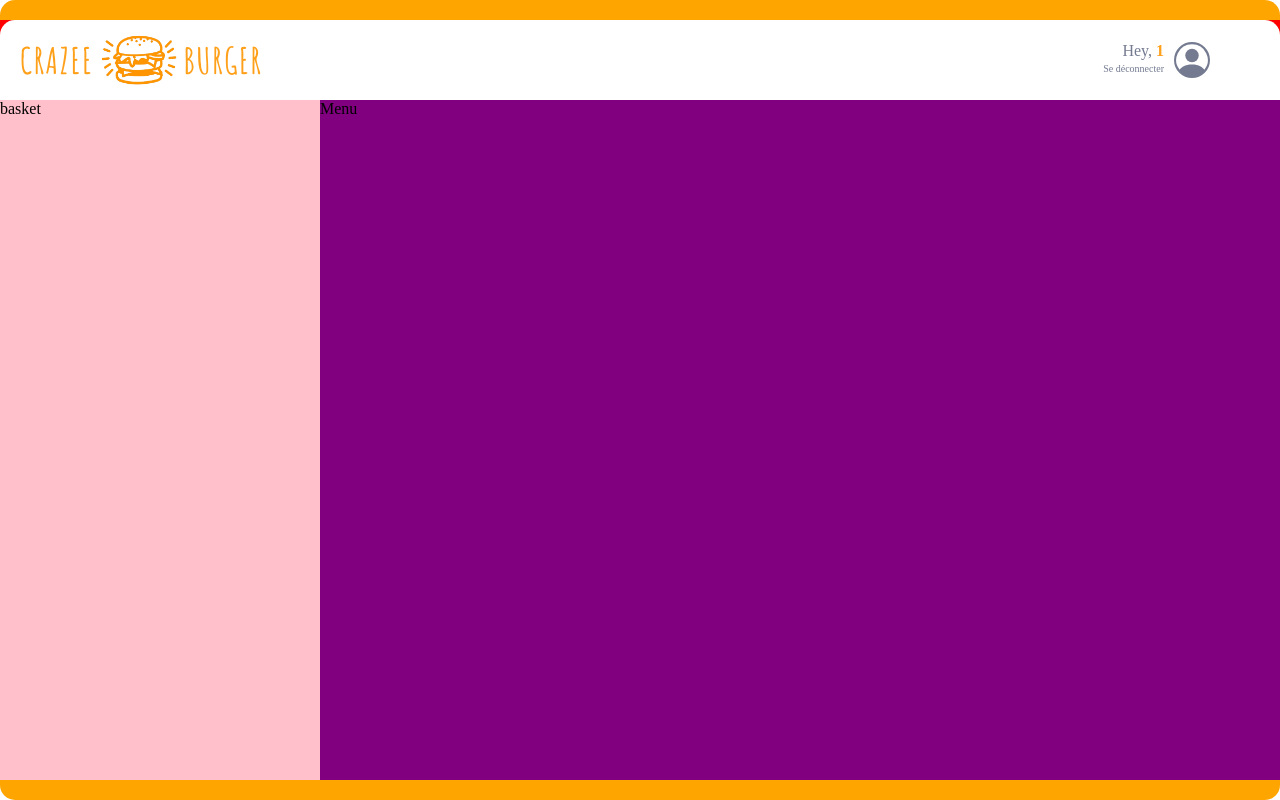
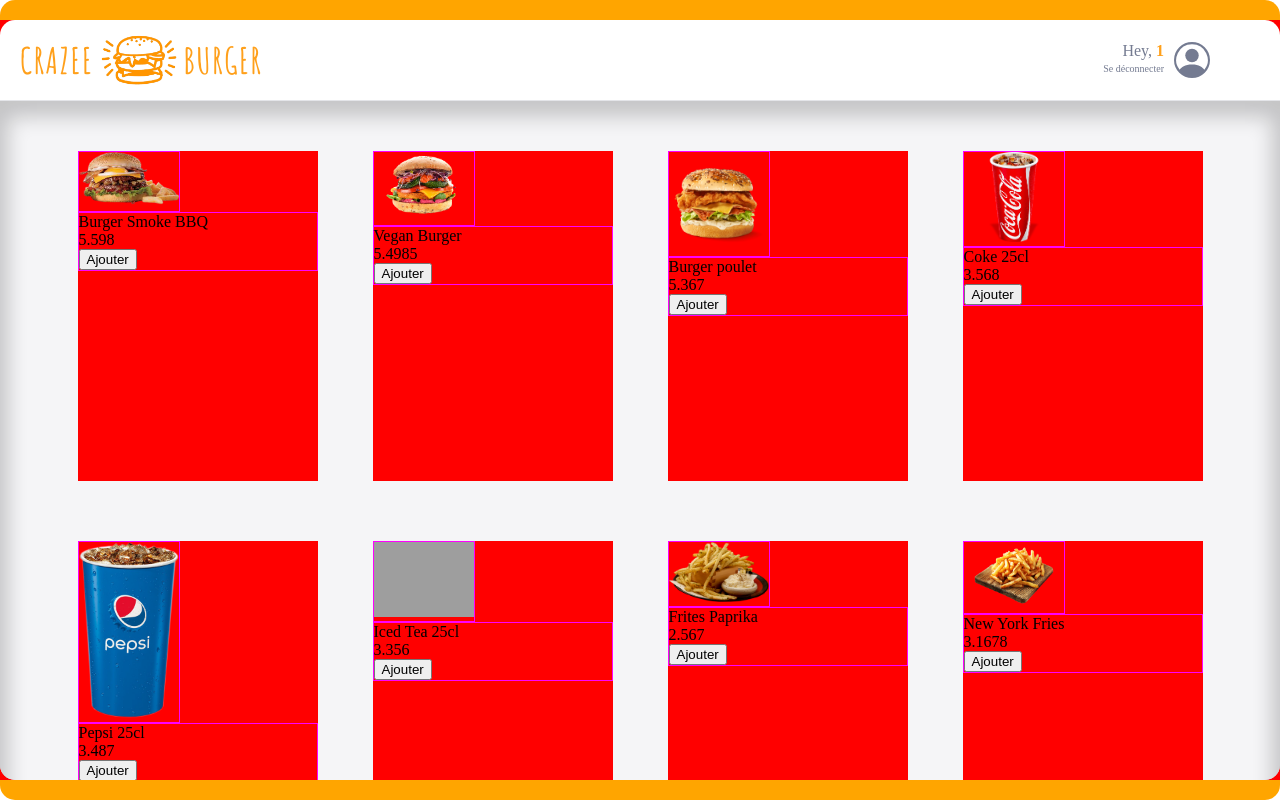
Before and after one commit to MebouoVanne/crazee-burger, a React (Create React App) app: page /orderpage/1 in a window 1280 px wide. Built offline with nearby package versions, Linux system fonts and the light colour scheme; grey boxes are pictures that could not be loaded.

Commit message:
F05: >PRODUCTS

```diff
--- a/src/components/order/Main/Main.js
+++ b/src/components/order/Main/Main.js
@@ -6,7 +6,7 @@
 export default function Main() {
   return (
     <MainStyled>
-       <div className='basket'>basket</div>
+       {/* <div className='basket'>basket</div> */}
        <Menu/>
     </MainStyled>
   )
@@ -20,10 +20,11 @@
 border-bottom-right-radius: ${theme.borderRadius.extraRound};
 box-shadow: 0px 8px 20px 8px rgba(0,0,0,0.2) inset;
 display: grid;
-grid-template-columns:25% 1fr ;
+grid-template-columns: 1fr ;
+overflow-y: scroll;
 
-.basket {
+/* .basket {
   background: pink;
-}
+} */
 
 `
--- a/src/components/order/Main/Menu.js
+++ b/src/components/order/Main/Menu.js
@@ -1,15 +1,49 @@
 import React from 'react'
 import { styled } from 'styled-components';
+import { fakeMenu2 } from '../../../fakeData/fakeMenu';
+import { useState } from 'react';
+import { theme } from '../../../theme';
+import Products from './Products';
 
 export default function Menu() {
-  return (
-    <MenuStyled>
-        Menu
-    </MenuStyled>
-  )
+
+    const [menu, setMenu] = useState(fakeMenu2)
+    return (
+        <MenuStyled>
+            {menu.map((produit) => {
+                return <Products title={produit.title} price={produit.price} imageSource={produit.imageSource}/>
+            })}
+        </MenuStyled>
+    )
 }
 
 const MenuStyled = styled.div`
-background: purple;
+background: ${theme.colors.background_white};
+display: grid;
+grid-template-columns: repeat(4,1fr);
+grid-row-gap:60px;
+padding:50px 50px 150px;
+justify-items: center;
+box-shadow: 0px 8px 20px 8px rgba(0,0,0,0.2) inset;
+
+.produit{
+    background: red;
+    width: 240px;
+    height: 330px;
+
+    .image {
+        border: 1px solid fuchsia;
+        width: 100Px;
+        height: auto;
+        img{
+            width: 100%;
+            height: 100%;
+        }
+    }
+
+    .description{
+        border: 1px solid fuchsia;
+    }
+}
 
 `;
--- /dev/null
+++ b/src/components/order/Main/Products.js
@@ -0,0 +1,17 @@
+
+export default function Products({title,imageSource,price}) {
+    return (
+        <div className='produit'>
+            <div className='image'>
+                <img src={imageSource} alt={title} />
+            </div>
+            <div className='info-text'>
+                <div className='description'>
+                    <div className='title'>{title} </div>
+                    <div className='price'>{price}</div>
+                    <button className='add-button'> Ajouter</button>
+                </div>
+            </div>
+        </div>
+    )
+}
--- a/src/components/order/Navbar/Navbar.js
+++ b/src/components/order/Navbar/Navbar.js
@@ -29,6 +29,7 @@
 
     border-top-left-radius: ${theme.borderRadius.extraRound};
     border-top-right-radius: ${theme.borderRadius.extraRound};
+    border-bottom: 1px solid ${theme.colors.greyLight};
 
     .logo-order-page {
      cursor: pointer;
```
